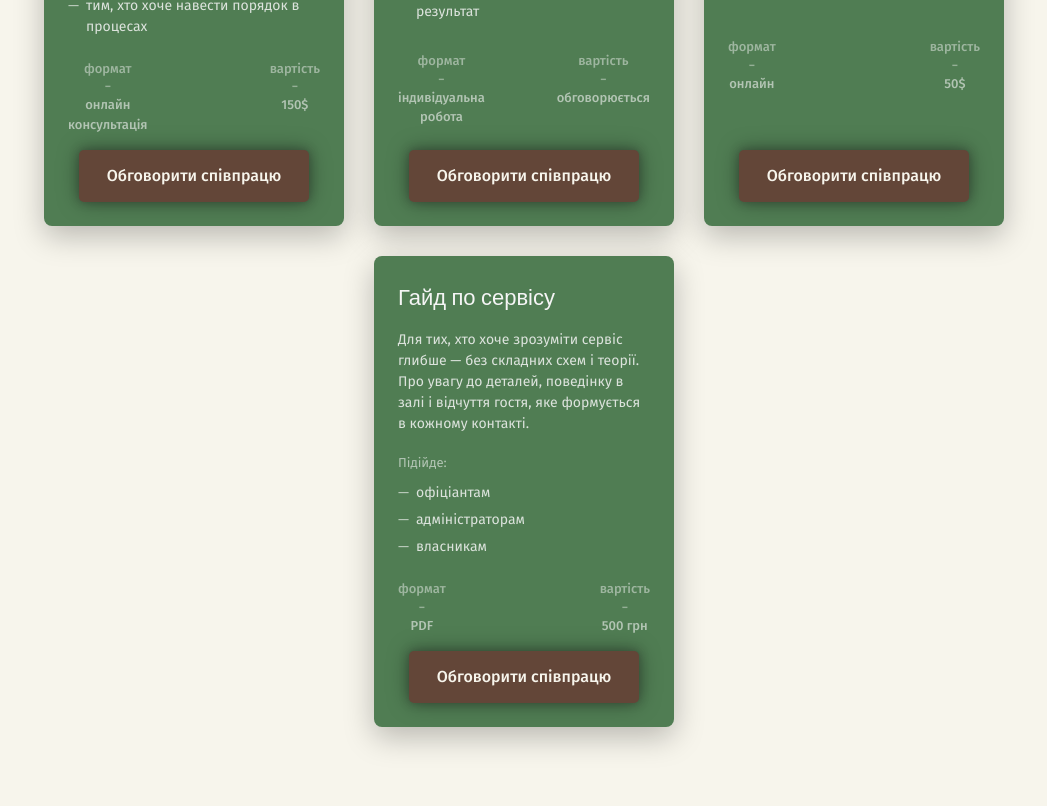
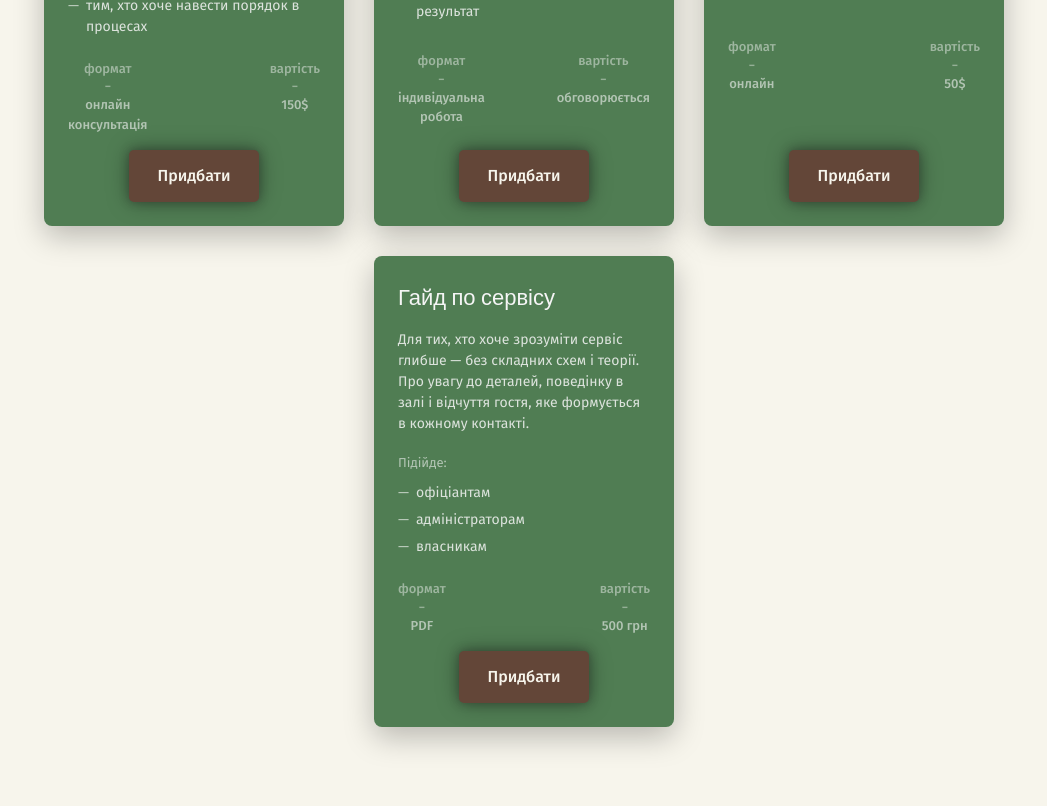
Before and after one commit to AdamT3H/solodka-rest, a Next.js app: page / in a window 1280 px wide. Shown: the part 2461-3267 px from the top of the page, without its empty margins (116-1163 px from the left). Built offline with nearby package versions, Linux system fonts and the light colour scheme; a web font is replaced by a local one.

Commit message:
fix button2

```diff
--- a/app/page.tsx
+++ b/app/page.tsx
@@ -216,10 +216,11 @@ export default function Home() {
               <button
                 className={styles.button}
                 onClick={() => {
-                  document.getElementById("contact")?.scrollIntoView({ behavior: "smooth" });
+                  // document.getElementById("contact")?.scrollIntoView({ behavior: "smooth" });
+                  window.location.href = "https://www.google.com/"
                 }}
               >
-                Обговорити співпрацю
+                Придбати
               </button>
             </div>
 
@@ -261,10 +262,11 @@ export default function Home() {
               <button
                 className={styles.button}
                 onClick={() => {
-                  document.getElementById("contact")?.scrollIntoView({ behavior: "smooth" });
+                  // document.getElementById("contact")?.scrollIntoView({ behavior: "smooth" });
+                  window.location.href = "https://www.google.com/"
                 }}
               >
-                Обговорити співпрацю
+                Придбати
               </button>
             </div>
 
@@ -305,10 +307,11 @@ export default function Home() {
               <button
                 className={styles.button}
                 onClick={() => {
-                  document.getElementById("contact")?.scrollIntoView({ behavior: "smooth" });
+                  // document.getElementById("contact")?.scrollIntoView({ behavior: "smooth" });
+                  window.location.href = "https://www.google.com/"
                 }}
               >
-                Обговорити співпрацю
+                Придбати
               </button>
             </div>
 
@@ -349,10 +352,11 @@ export default function Home() {
               <button
                 className={styles.button}
                 onClick={() => {
-                  document.getElementById("contact")?.scrollIntoView({ behavior: "smooth" });
+                  // document.getElementById("contact")?.scrollIntoView({ behavior: "smooth" });
+                  window.location.href = "https://www.google.com/"
                 }}
               >
-                Обговорити співпрацю
+                Придбати
               </button>
             </div>
 
```
